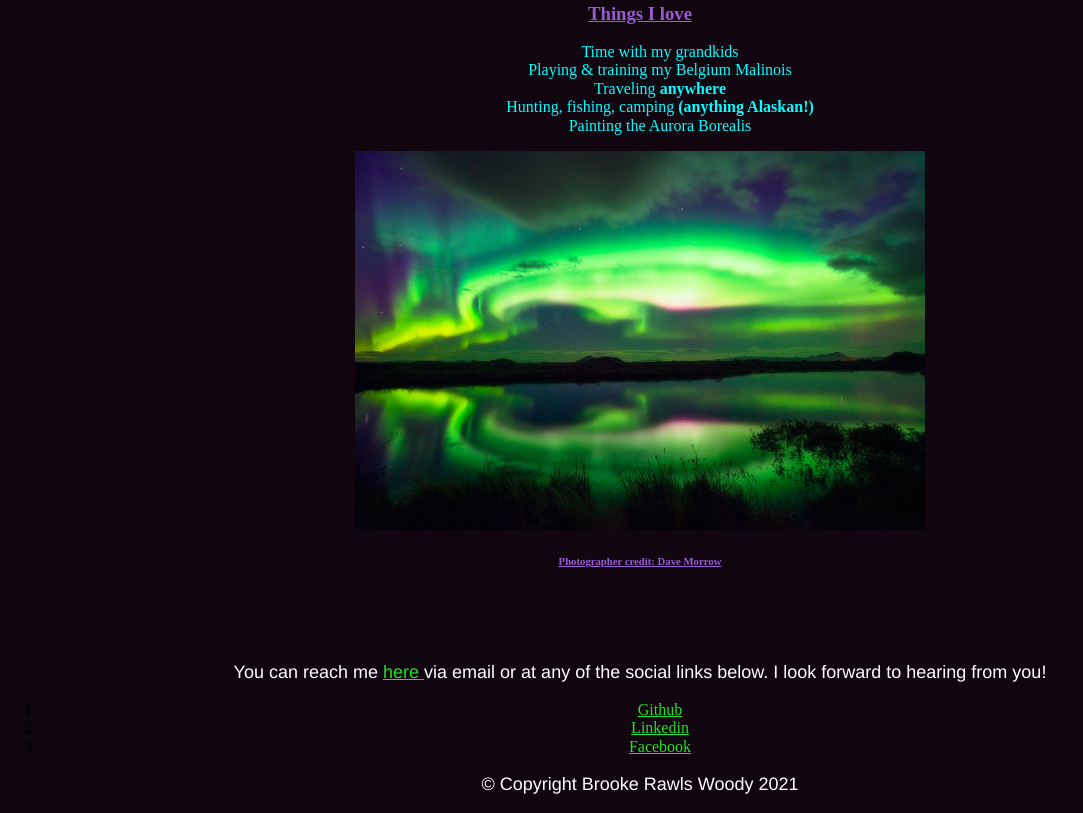
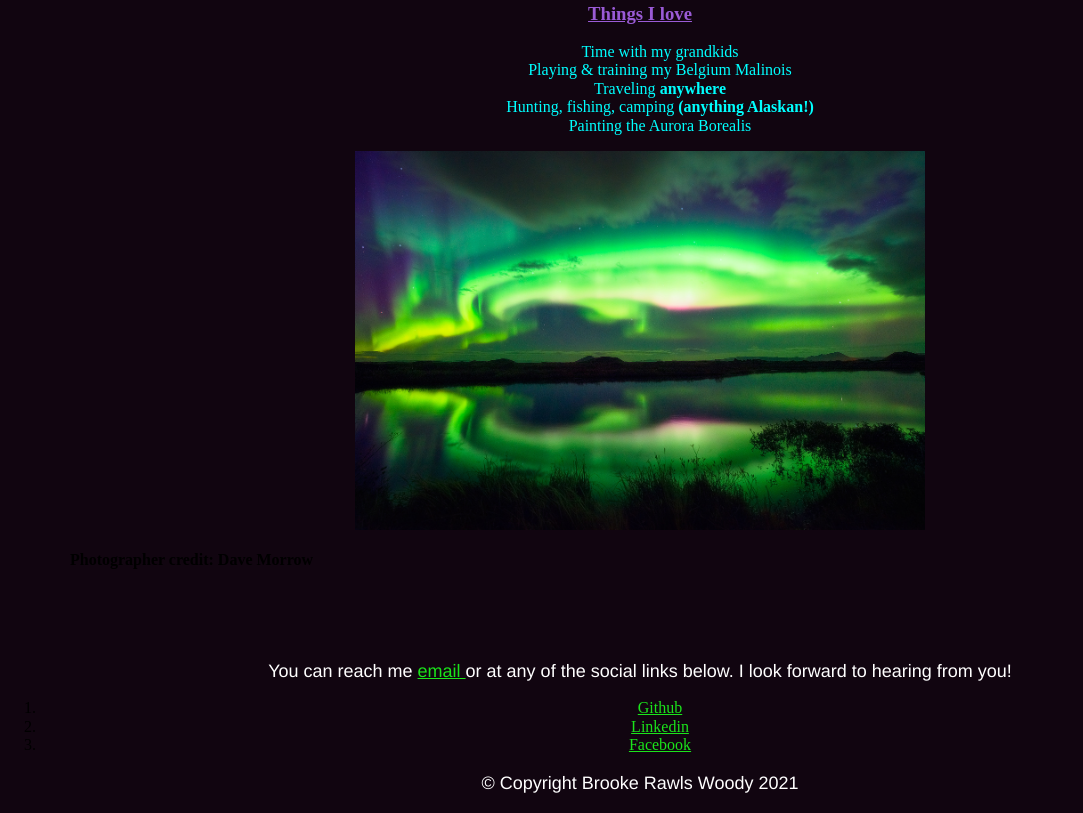
Before and after one commit to brawlswoody/First-Profile-Page, a plain HTML site: page index.html in a window 1280 px wide. Shown: the part 989-1802 px from the top of the page, without its empty margins (0-1083 px from the left). Drawn offline with nearby package versions, Linux system fonts and the light colour scheme; files whose address does not match are found by name.

Commit message:
Email & h4 update

```diff
--- a/index.html
+++ b/index.html
@@ -67,14 +67,14 @@
         </section>
         <img src="/images/northern-lights-dave-morrow.jpg" width="10" class="center"
             alt="Evening sky with the Northern Lights" />
-        <h6>Photographer credit: Dave Morrow</h6>
+        <h4>Photographer credit: Dave Morrow</h4>
     </main>
 
     <footer id="contact">
 
         <!-- this links to tabls above-->
         <p> You can reach me
-            <a href="mailto:brookerawlswoody907@gmail.com"> here </a> via email or at
+            <a href="mailto:brookerawlswoody907@gmail.com"> email </a> or at
             any of the social links below. I look forward to hearing from you!
         </p>
 
```
